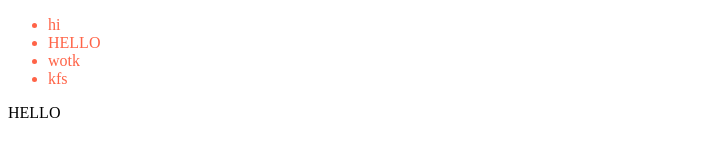
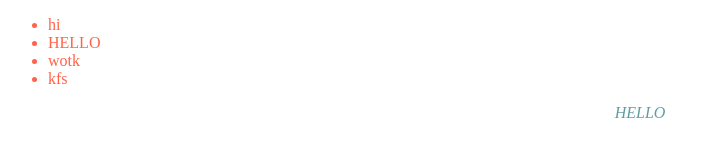
Before and after one commit to ankit404k/Localrepo, a plain HTML site: page index.html in a window 1280 px wide. Shown: the whole page, without its empty margins (0-720 px from the left). Drawn offline with Linux system fonts and the light colour scheme.

Commit message:
paragraph style added

```diff
--- a/style.css
+++ b/style.css
@@ -1,3 +1,9 @@
 ul{
     color: tomato;
 }
+
+p{
+    color: cadetblue;
+    font-style: italic;
+    text-align: center;
+}
```
